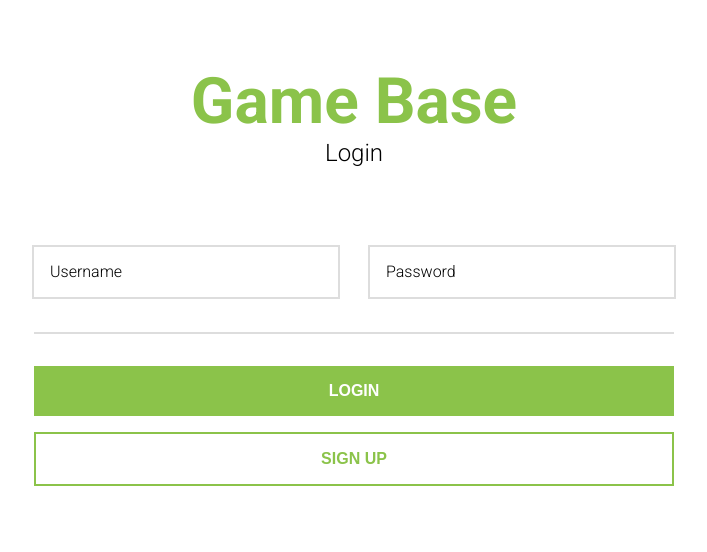
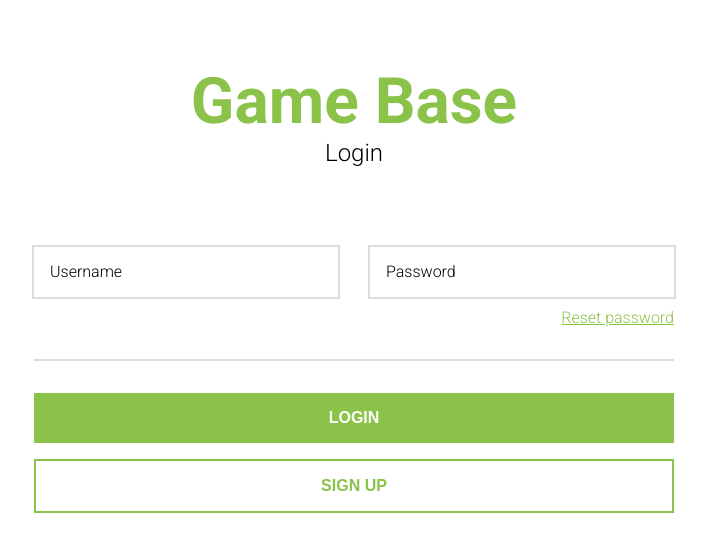
Before and after one commit to natholas/gameBaseJS, a PHP site: page / in a window 1280 px wide. Shown: the top 552 px of the page, without its empty margins (286-993 px from the left). Run offline with PHP 8.4, Linux system fonts and the light colour scheme.

Commit message:
added stuff

```diff
--- a/index.html
+++ b/index.html
@@ -17,9 +17,15 @@
             <logo>Game Base</logo>
             <div id="menu-screen" class="screen">
                 <h2 class="menu-title">Main Menu</h2>
-                <button class="button" onclick="">Find Game</button>
-                <button class="button" onclick="">Create Game</button>
-                <button class="button secondary" onclick="logout()">Logout</button>
+                <flex>
+                    <button class="button" onclick="">Find Game</button>
+                    <button class="button" onclick="">Create Game</button>
+                </flex>
+                <br><br><br>
+                <div class="player_info">
+                    <p>Logged in as: <b><span id="player_name"></span></b></p>
+                </div>
+                <a class="center" onclick="return logout()">Logout</a>
             </div>
             <div id="login-screen" class="screen">
                 <h2 class="menu-title">Login</h2>
@@ -34,6 +40,8 @@
                             <label>Password</label>
                         </div>
                     </flex>
+                    <a href class="right resetLink" onclick="return showMenu('reset')">Reset password</a>
+                    <clearfix></clearfix>
                     <hr>
                     <input type="submit" value="Login" class="button" />
                 </form>
@@ -69,6 +77,52 @@
                 </form>
                 <button class="button secondary" onclick="showMenu('login')">Login</button>
             </div>
+            <div id="reset-screen" class="screen">
+                <h2 class="menu-title">Reset Password</h2>
+                <form onsubmit="return reset_email()">
+                    <flex>
+                        <div>
+                            <input type="text" id="reset-email" onchange="inputCheck(event)" min-length=4 />
+                            <label>Email Address</label>
+                        </div>
+                    </flex>
+                    <hr>
+                    <input type="submit" value="Send Reset Code" class="button" />
+                </form>
+                <button class="button secondary" onclick="showMenu('login')">Back</button>
+            </div>
+            <div id="change-screen" class="screen">
+                <h2 class="menu-title">Reset Password</h2>
+                <form onsubmit="return change_password()">
+                    <flex>
+                        <div>
+                            <input type="text" id="change-code" onchange="inputCheck(event)" min-length=8 max-length=8 />
+                            <label>8 Digit code</label>
+                        </div>
+                    </flex>
+                    <flex>
+                        <div>
+                            <input type="password" id="change-newpassword" onchange="inputCheck(event)" min-length=4 />
+                            <label>New Password</label>
+                        </div>
+                        <div>
+                            <input type="password" id="change-newpasswordrepeat" onchange="inputCheck(event)" min-length=4 />
+                            <label>Repeat New Password</label>
+                        </div>
+                    </flex>
+                    <hr>
+                    <input type="submit" value="Change Password" class="button" />
+                </form>
+                <button class="button secondary" onclick="showMenu('login')">Back</button>
+            </div>
+            <div id="loading-screen" class="screen visible">
+                Loading...
+            </div>
+
+
         </div>
+        <script>
+            get_info();
+        </script>
     </body>
 </html>
--- a/scripts/front-end-js/account.js
+++ b/scripts/front-end-js/account.js
@@ -2,12 +2,12 @@ function get_info(x) {
     data = {};
     sendData(data, handle_get_info, "/api/get_info.php");
 }
-get_info();
 
 function handle_get_info(data) {
     console.log(data);
     if (data.status == "success") {
         showMenu("menu");
+        find("#player_name").innerHTML = data.user_name;
     } else {
         showMenu("login");
     }
@@ -69,4 +69,62 @@ function handle_signup(data) {
 function logout() {
     var data = {};
     sendData(data, get_info, "/api/logout.php");
+    return false;
 }
+
+function reset_email() {
+
+    var emailaddress = find("#reset-email").value;
+
+    if (emailaddress.length > 3) {
+        var data = {
+            "email": emailaddress
+        }
+
+        sendData(data, handle_reset_email, "/api/reset_password.php");
+
+    } else {
+        alert("Email address too short");
+    }
+
+    return false;
+}
+
+function handle_reset_email(data) {
+    console.log(data);
+    if (data.status == "success") {
+        showMenu("change");
+    } else {
+        alert("Email address not found");
+    }
+}
+
+function change_password() {
+
+    var code = find("#change-code").value;
+    var newpassword = find("#change-newpassword").value;
+    var newpasswordrepeat = find("#change-newpasswordrepeat").value;
+
+    if (code.length == 8 && newpassword == newpasswordrepeat) {
+
+        data = {
+            "code": code,
+            "new_password": newpassword
+        }
+        sendData(data, handle_change_password, "/api/reset_password.php");
+
+    } else {
+        alert("Passwords don't match")
+    }
+
+    return false;
+
+}
+
+function handle_change_password(data) {
+    if (data.status == "success") {
+        showMenu("login");
+    } else {
+        alert("Wrong code");
+    }
+}
--- a/scripts/front-end-js/ui.js
+++ b/scripts/front-end-js/ui.js
@@ -1,4 +1,4 @@
-var menuNames = ["menu", "login", "signup"];
+var menuNames = ["menu", "login", "signup", "reset", "change"];
 
 function inputCheck(e) {
   if (e.target.value.length > 0) {
@@ -16,4 +16,13 @@ function showMenu(show) {
     var menuName = capitalize(show);
 
     document.title = menuName + " - Base Game";
+    return false;
 }
+
+function startLoading() {
+    find("#loading-screen").className = "screen visible";
+}
+
+function endLoading() {
+    find("#loading-screen").className = "screen";
+}
--- a/scripts/networking/post-data.js
+++ b/scripts/networking/post-data.js
@@ -1,12 +1,14 @@
 var xhttp = new XMLHttpRequest();
 
 function sendData(data, then, url) {
-  xhttp.open("POST", url, true);
+    startLoading();
+    xhttp.open("POST", url, true);
     xhttp.setRequestHeader("Content-type", "application/x-www-form-urlencoded");
     xhttp.onreadystatechange = function() {
-    if(xhttp.readyState == 4 && xhttp.status == 200) {
-      then(JSON.parse(xhttp.responseText));
+        if(xhttp.readyState == 4 && xhttp.status == 200) {
+            then(JSON.parse(xhttp.responseText));
+            endLoading();
+        }
     }
-  }
-  xhttp.send("data="+JSON.stringify(data));
+    xhttp.send("data="+JSON.stringify(data));
 }
--- a/style.css
+++ b/style.css
@@ -8,6 +8,12 @@ html
 {
   margin: 0;
   font-family: 'Roboto', sans-serif;
+}
+
+a
+{
+    color:#8BC34A;
+    cursor: pointer;
 }
 
 input
@@ -139,3 +145,43 @@ hr
     text-align: center;
     font-weight: normal;
 }
+
+.right
+{
+    float:right;
+}
+
+.center
+{
+    display: block;
+    text-align: center;
+}
+
+.resetLink
+{
+    margin-top:0.5em;
+}
+
+clearfix
+{
+    clear: both;
+    display: block;
+}
+
+#loading-screen
+{
+    z-index: 20;
+    background-color:rgba(255,255,255,0.8);
+    text-align: center;
+    font-weight: bold;
+    position: absolute;
+    top:0; left: 0; right: 0; bottom:0;
+    padding-top:25%;
+    font-size: 3em;
+    color:#8BC34A;
+}
+
+.player_info
+{
+    text-align: center;
+}
```
Also changed, not shown: api/reset_password.php (added, +81 -0 lines).
